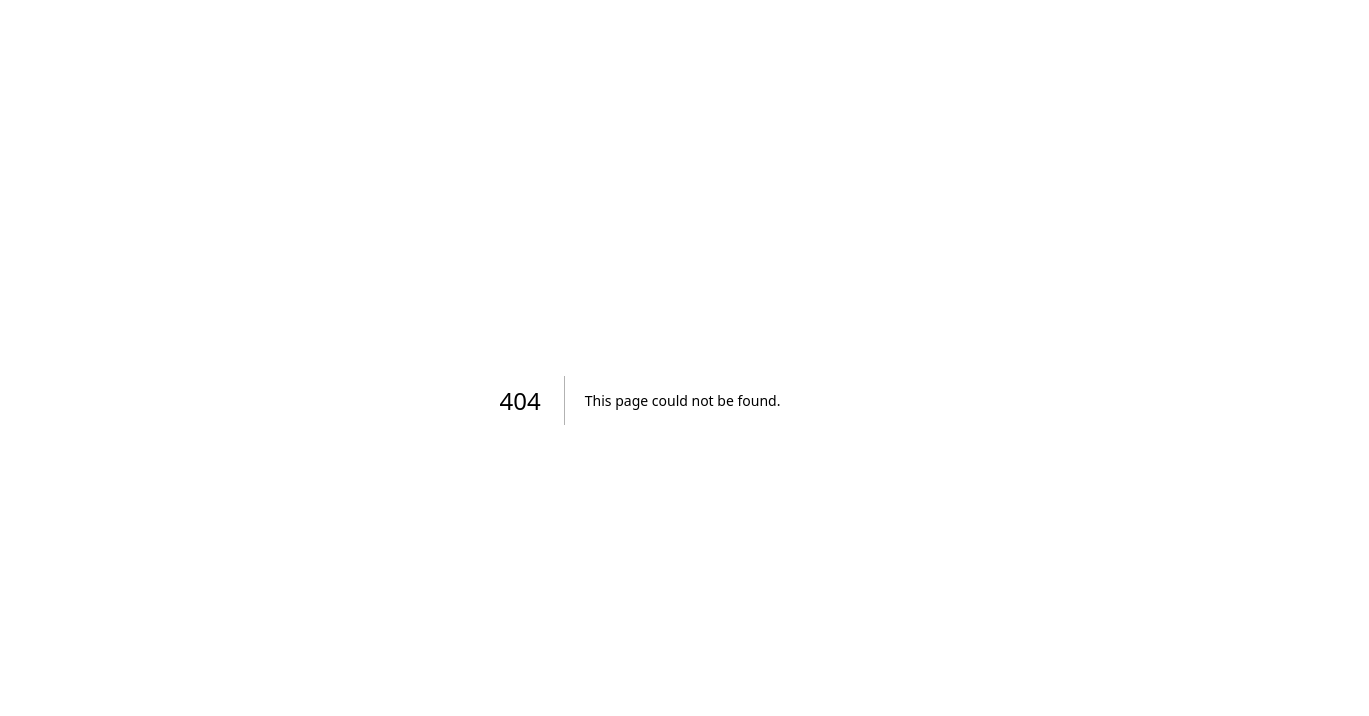
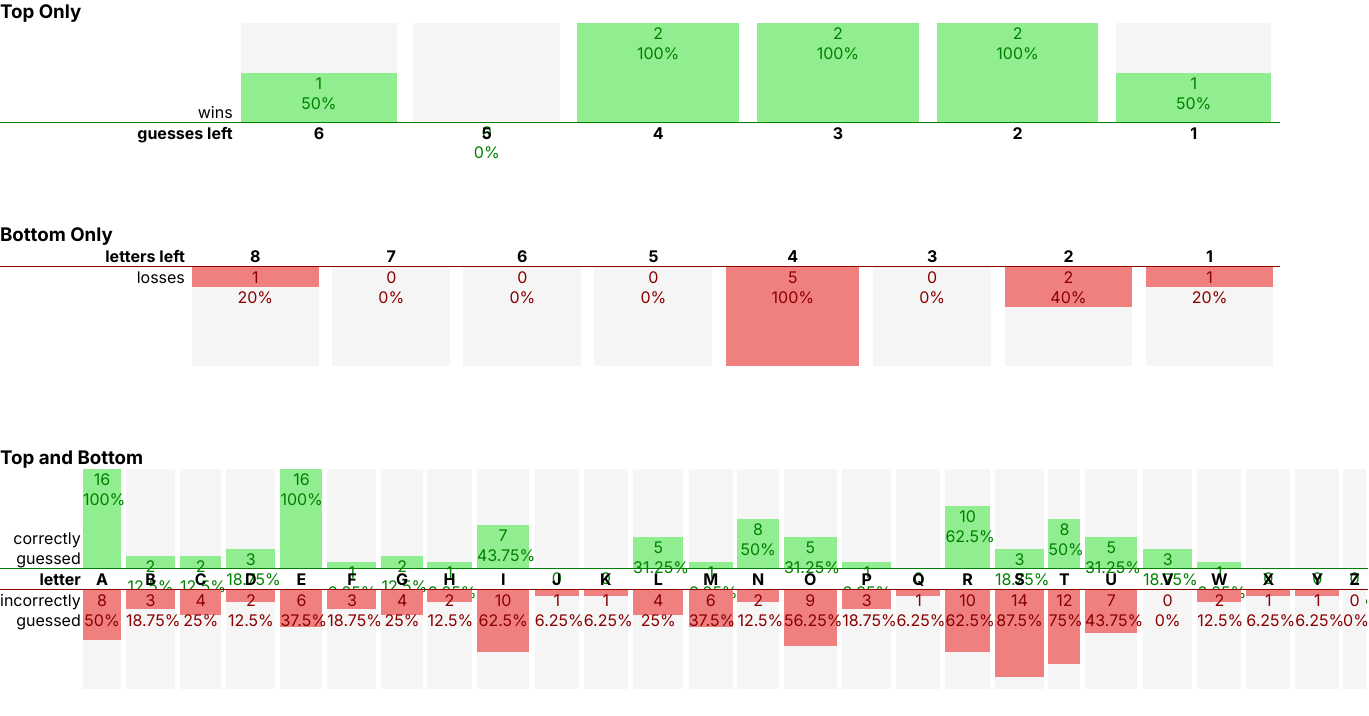
Before and after one commit to pirate-matt/simple-web-games, a Next.js app: page /active-dev in a window 1280 px wide. Before the commit this address had no page. Shown: the top 716 px of the page, 1369 px wide, since content can reach past the window. Built offline with nearby package versions, Linux system fonts and the light colour scheme.

Commit message:
WIP: POC for CSS grid

```diff
--- /dev/null
+++ b/app/active-dev/page.js
@@ -0,0 +1,101 @@
+import CountForValuesChart from '../../components/charts/CountsForValuesChart';
+
+export default function ActiveDevPage() {
+  const expectedTopOnly = {
+    expectedOrderedCountsAtValues: [
+      { value: 6, topCount: 1, },
+      { value: 5,              },
+      { value: 4, topCount: 2, },
+      { value: 3, topCount: 2, },
+      { value: 2, topCount: 2, },
+      { value: 1, topCount: 1, },
+    ],
+    expectedTopLabel: 'wins',
+    expectedValueLabel: 'guesses left',
+  };
+
+  const expectedBottomOnly = {
+    expectedOrderedCountsAtValues: [
+      { value: 8, bottomCount: 1, },
+      { value: 7,                 },
+      { value: 6, bottomCount: 0, },
+      { value: 5,                 },
+      { value: 4, bottomCount: 5, },
+      { value: 3,                 },
+      { value: 2, bottomCount: 2, },
+      { value: 1, bottomCount: 1, }
+    ],
+    expectedValueLabel: 'letters left',
+    expectedBottomLabel: 'losses',
+  };
+
+  const expectedTopAndBottom = {
+    expectedOrderedCountsAtValues: [
+      { value: 'A', topCount: 16, bottomCount: 8, },
+      { value: 'B', topCount: 2,  bottomCount: 3, },
+      { value: 'C', topCount: 2,  bottomCount: 4, },
+      { value: 'D', topCount: 3,  bottomCount: 2, },
+      { value: 'E', topCount: 16, bottomCount: 6, },
+      { value: 'F', topCount: 1,  bottomCount: 3, },
+      { value: 'G', topCount: 2,  bottomCount: 4, },
+      { value: 'H', topCount: 1,  bottomCount: 2, },
+      { value: 'I', topCount: 7,  bottomCount: 10, },
+      { value: 'J',               bottomCount: 1, },
+      { value: 'K', topCount: 0,  bottomCount: 1, },
+      { value: 'L', topCount: 5,  bottomCount: 4, },
+      { value: 'M', topCount: 1,  bottomCount: 6, },
+      { value: 'N', topCount: 8,  bottomCount: 2, },
+      { value: 'O', topCount: 5,  bottomCount: 9, },
+      { value: 'P', topCount: 1,  bottomCount: 3, },
+      { value: 'Q',               bottomCount: 1, },
+      { value: 'R', topCount: 10, bottomCount: 10, },
+      { value: 'S', topCount: 3,  bottomCount: 14, },
+      { value: 'T', topCount: 8,  bottomCount: 12, },
+      { value: 'U', topCount: 5,  bottomCount: 7, },
+      { value: 'V', topCount: 3,  bottomCount: 0, },
+      { value: 'W', topCount: 1,  bottomCount: 2, },
+      { value: 'X',               bottomCount: 1, },
+      { value: 'Y',               bottomCount: 1, },
+      { value: 'Z', },
+    ],
+    expectedValueLabel: 'letter',
+    expectedTopLabel: 'correctly guessed',
+    expectedBottomLabel: 'incorrectly guessed',
+  };
+
+  return (
+    <>
+      <h3>Top Only</h3>
+      <CountForValuesChart
+        orderedCountsAtValues={expectedTopOnly.expectedOrderedCountsAtValues}
+        valueLabel={expectedTopOnly.expectedValueLabel}
+        topCountLabel={expectedTopOnly.expectedTopLabel}
+      />
+
+      <br />
+      <br />
+      <br />
+      <br />
+
+      <h3>Bottom Only</h3>
+      <CountForValuesChart
+        orderedCountsAtValues={expectedBottomOnly.expectedOrderedCountsAtValues}
+        valueLabel={expectedBottomOnly.expectedValueLabel}
+        bottomCountLabel={expectedBottomOnly.expectedBottomLabel}
+      />
+
+      <br />
+      <br />
+      <br />
+      <br />
+
+      <h3>Top and Bottom</h3>
+      <CountForValuesChart
+        orderedCountsAtValues={expectedTopAndBottom.expectedOrderedCountsAtValues}
+        topCountLabel={expectedTopAndBottom.expectedTopLabel}
+        valueLabel={expectedTopAndBottom.expectedValueLabel}
+        bottomCountLabel={expectedTopAndBottom.expectedBottomLabel}
+      />
+    </>
+  );
+}
--- /dev/null
+++ b/components/charts/CountsForValuesChart.js
@@ -0,0 +1,107 @@
+import { Fragment } from 'react';
+
+import styles from './countsforvalues.module.css';
+
+
+function Value({ label, value }) {
+  if (label === undefined && value === undefined) return;
+
+  return (
+    <div className={styles['chart--counts-for-values--value']}>
+      {label && (
+        <div className={styles['chart--counts-for-values--label']}>
+          {label}
+        </div>
+      )}
+      {value && (<>{value}</>)}
+    </div>
+  );
+}
+
+function TopCount({ ...args }) {
+  return (<Count {...args} type="top" />);
+}
+
+function BottomCount({ ...args }) {
+  return (<Count {...args} type="bottom" />);
+}
+
+function Count({ type, label, count, countCeiling }) {
+  if (label === undefined && count === undefined) return;
+
+  const heightPercentage = `${(count / countCeiling) * 100}%`;
+
+  return (
+    <div className={styles[`chart--counts-for-values--${type}-count`]}>
+      {label && (
+        <div className={styles[`chart--counts-for-values--${type}-count--label`]}>
+          {label}
+        </div>
+      )}
+      {count !== undefined && (
+        <div
+          className={styles[`chart--counts-for-values--${type}-count--full-bar`]}
+        >
+          <div
+            className={styles[`chart--counts-for-values--${type}-count--bar`]}
+            style={{ height: heightPercentage, }}
+          >
+            {count}
+            <br />
+            {heightPercentage}
+          </div>
+        </div>
+      )}
+    </div>
+  );
+}
+
+export default function CountsForValues({
+  orderedCountsAtValues,
+  topCountLabel,
+  bottomCountLabel,
+  valueLabel,
+}) {
+  const isTopOnly = topCountLabel && !bottomCountLabel;
+  const isBottomOnly = bottomCountLabel && !topCountLabel;
+  const isTopAndBottom = topCountLabel && bottomCountLabel;
+
+  const highestCount = orderedCountsAtValues.reduce((curHighest, {
+    topCount = 0,
+    bottomCount = 0,
+  }) => {
+    return Math.max(topCount, bottomCount, curHighest);
+  }, 0);
+
+  const gridContainerStyles = [
+    styles['chart--counts-for-values'],
+    isTopOnly ? styles['chart--top-counts-for-values'] : undefined,
+    isBottomOnly ? styles['chart--bottom-counts-for-values'] : undefined,
+    isTopAndBottom ? styles['chart--top-and-bottom-counts-for-values'] : undefined,
+  ].join(' ');
+
+  return (
+    <div className={gridContainerStyles}>
+      <TopCount label={topCountLabel} />
+      <Value label={valueLabel} />
+      <BottomCount label={bottomCountLabel} />
+      {orderedCountsAtValues.map(({
+        value,
+        topCount = 0,
+        bottomCount = 0,
+      }) => (
+        <Fragment key={`CountsForValuesChart--for-${value}`}>
+          <TopCount
+            count={isTopOnly || isTopAndBottom ? topCount: undefined}
+            countCeiling={highestCount}
+          />
+          <Value value={value} />
+          <BottomCount
+            count={isBottomOnly || isTopAndBottom ? bottomCount : undefined}
+            countCeiling={highestCount}
+          />
+        </Fragment>
+      ))}
+    </div>
+  );
+}
--- /dev/null
+++ b/components/charts/countsforvalues.module.css
@@ -0,0 +1,73 @@
+.chart--counts-for-values {
+  display: grid;
+  grid-auto-flow: column;
+  animation: all 1s;
+
+  --bar-width: 90%;
+}
+
+.chart--top-counts-for-values {
+  grid-template-rows: 100px 1fr;
+}
+.chart--bottom-counts-for-values {
+  grid-template-rows: 1fr 100px;
+}
+.chart--top-and-bottom-counts-for-values {
+  grid-template-rows: 100px 1fr 100px;
+}
+
+.chart--counts-for-values--label,
+.chart--counts-for-values--top-count--label,
+.chart--counts-for-values--bottom-count--label {
+  flex-basis: 100%;
+  text-align: right;
+}
+
+.chart--counts-for-values--value {
+  font-weight: bold;
+  text-align: center;
+}
+
+.chart--counts-for-values--top-count,
+.chart--counts-for-values--bottom-count {
+  display: flex;
+  justify-content: center;
+  text-align: center;
+}
+.chart--counts-for-values--top-count--full-bar,
+.chart--counts-for-values--bottom-count--full-bar {
+  height: 100%;
+  width: var(--bar-width);
+  background: whitesmoke;
+  display: flex;
+}
+.chart--counts-for-values--top-count--full-bar {
+  align-items: end;
+}
+.chart--counts-for-values--bottom-count--full-bar {
+  align-items: start;
+}
+.chart--counts-for-values--top-count--bar,
+.chart--counts-for-values--bottom-count--bar {
+  width: 100%;
+}
+
+.chart--counts-for-values--top-count {
+  border-bottom: solid 1px green;
+  align-items: end;
+}
+.chart--counts-for-values--top-count--bar {
+  /* width: var(--bar-width); */
+  background: lightgreen;
+  color: green;
+}
+
+.chart--counts-for-values--bottom-count {
+  border-top: solid 1px darkred;
+  align-items: start;
+}
+.chart--counts-for-values--bottom-count--bar {
+  /* width: var(--bar-width); */
+  background: lightcoral;
+  color: darkred;
+}
```
Also changed, not shown: 1 other file (tests, documents, lock files or other folders).
